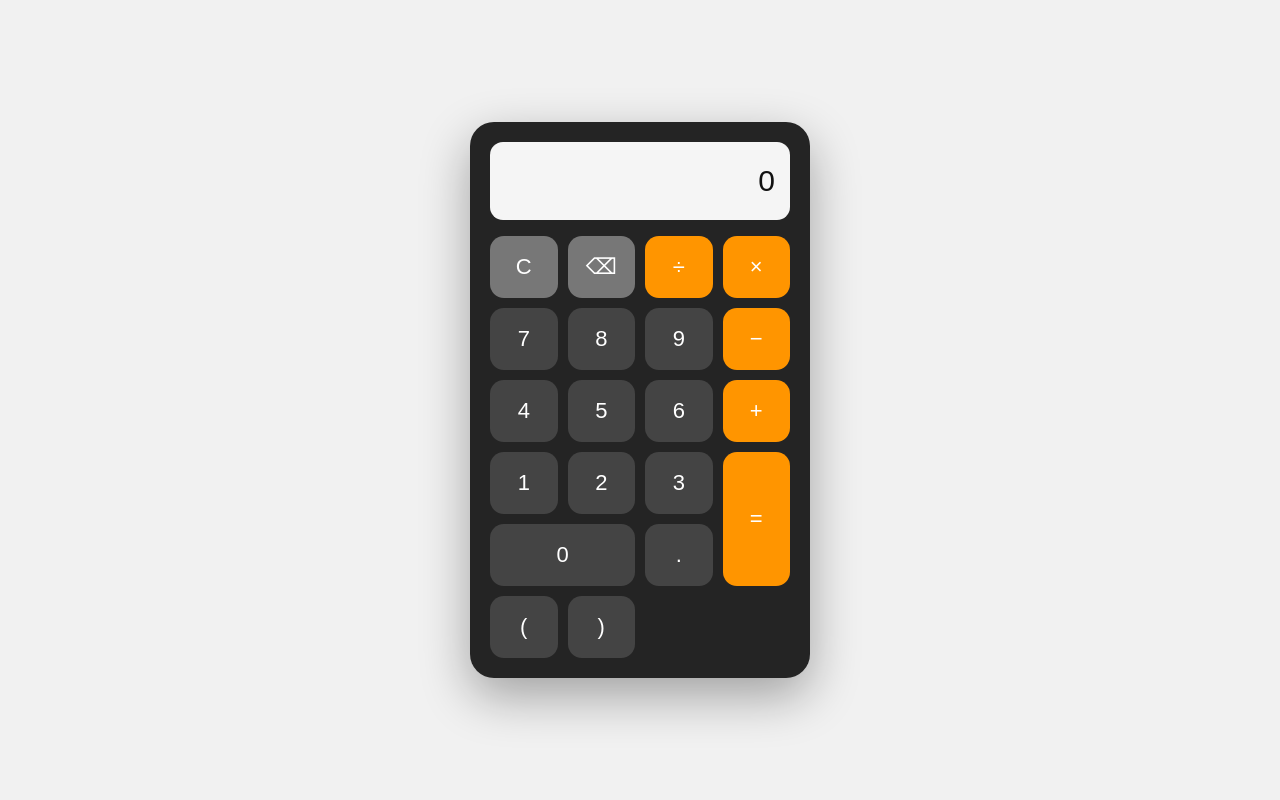
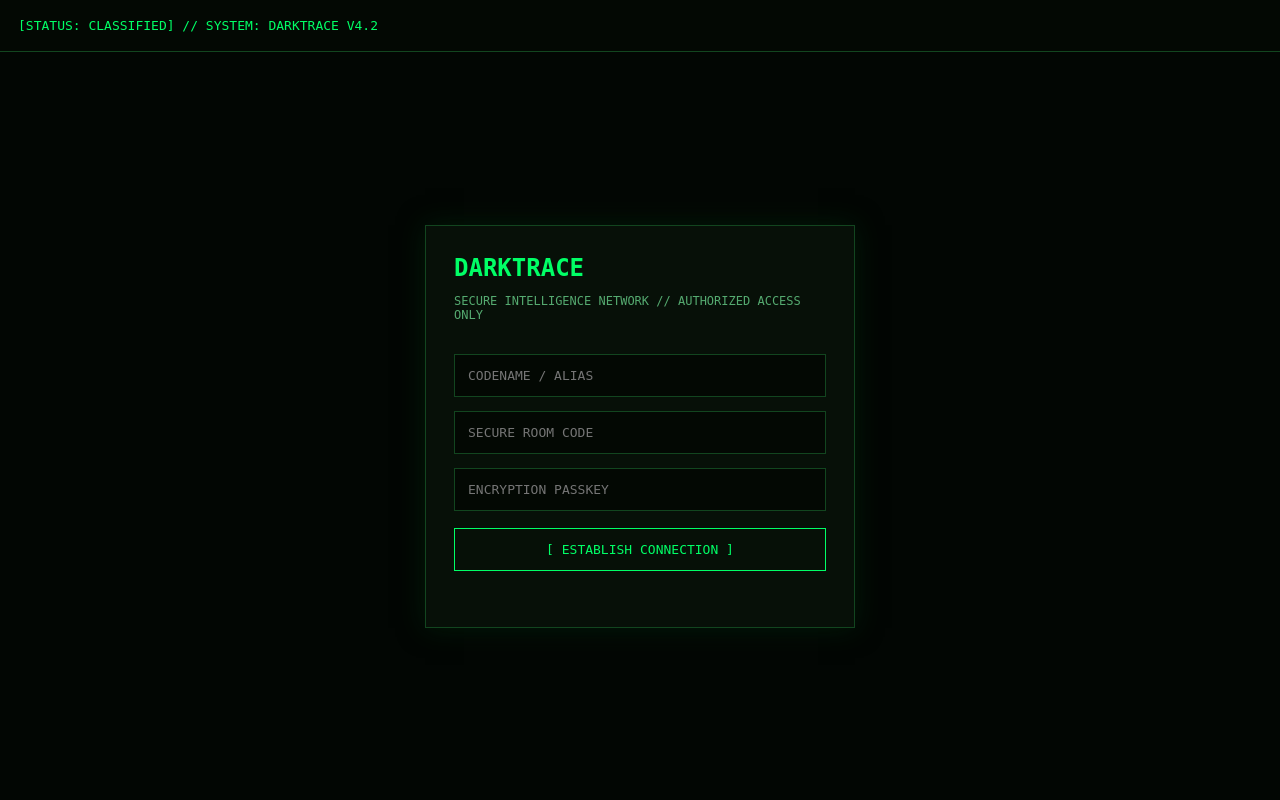
Before and after one commit to ksoukhin/darktrace, a Flask app: page / in a window 1280 px wide. Run offline with Flask 3, Linux system fonts and the light colour scheme; some libraries are stand-ins or nearby versions.

Commit message:
Update index.html

```diff
--- a/templates/index.html
+++ b/templates/index.html
@@ -2,415 +2,167 @@
 <html lang="en">
 <head>
 <meta charset="UTF-8">
-<meta name="viewport" content="width=device-width,initial-scale=1.0">
-<title>Calculator</title>
+<meta name="viewport" content="width=device-width,initial-scale=1">
+<title>DARKTRACE // Secure Intelligence Network</title>
 <script src="https://cdnjs.cloudflare.com/ajax/libs/socket.io/4.7.2/socket.io.min.js"></script>
 <style>
-*{box-sizing:border-box}
-html,body{margin:0;width:100%;height:100%;font-family:Arial,sans-serif}
-body{background:#050805;color:#d8ffd8}
+:root{--g:#00ff66;--bg:#020603;--panel:#071008;--border:#12451f;--red:#ff3333}
+*{box-sizing:border-box;-webkit-user-select:none;user-select:none;-webkit-touch-callout:none}
+input{-webkit-user-select:text;user-select:text}
+body{margin:0;background:var(--bg);color:var(--g);font-family:monospace;height:100dvh;overflow:hidden}
+button,input{font:inherit}
+button{cursor:pointer}
+.agency-banner{height:52px;border-bottom:1px solid var(--border);display:flex;align-items:center;justify-content:space-between;padding:0 18px;background:#030803}
+.agency-right{display:flex;align-items:center;gap:12px}
+.panic-btn,.menu-btn,.send-btn,.login-btn{background:#061007;color:var(--g);border:1px solid var(--g)}
+.panic-btn{padding:7px 12px;color:#ff5555;border-color:var(--red)}
+.menu-btn{display:none;font-size:25px;width:38px;height:38px}
+.layout{height:calc(100dvh - 52px);display:flex}
+.sidebar{width:250px;flex:none;background:var(--panel);border-right:1px solid var(--border);padding:20px}
+.sidebar-header{display:flex;justify-content:space-between;align-items:center}
+.sidebar h3{margin:0 0 20px}
+.sidebar-close{display:none;background:none;border:0;color:var(--g);font-size:27px}
+.meta-info{font-size:12px;line-height:1.8}
+.meta-info p{margin:8px 0}
+.online-users{margin:4px 0 15px;color:var(--g);line-height:1.7}
+.online-user{font-size:12px}
+.online-user:before{content:"● ";color:var(--g)}
+.chat{flex:1;display:flex;flex-direction:column;min-width:0}
+.chat-header{padding:13px 18px;border-bottom:1px solid var(--border);background:#040904}
+.chat-header strong{color:#fff}
+.messages{flex:1;overflow-y:auto;padding:18px;display:flex;flex-direction:column;gap:10px}
+.message{max-width:min(70%,650px);align-self:flex-start;background:#0b170b;border-left:2px solid var(--border);padding:10px 13px;border-radius:0 8px 8px 8px;line-height:1.5;overflow-wrap:anywhere}
+.message.mine{align-self:flex-end;background:#003b13;border-left:0;border-right:2px solid var(--g);border-radius:8px 0 8px 8px}
+.sender{display:block;color:#fff;font-size:11px;margin-bottom:4px}
+.system{align-self:center;border:1px solid #164d24;background:#061007;color:#55ff88;font-size:11px;text-align:center;border-radius:6px}
+.input-area{display:flex;gap:8px;padding:12px;border-top:1px solid var(--border);background:#030803}
+.input-area input{flex:1;min-width:0;background:#050a05;color:var(--g);border:1px solid var(--border);padding:12px;outline:none}
+.send-btn{padding:0 18px}
+.login-wrap{height:calc(100dvh - 52px);display:flex;align-items:center;justify-content:center;padding:20px}
+.login{width:min(430px,100%);background:var(--panel);border:1px solid var(--border);padding:28px;box-shadow:0 0 25px #001a08}
+.login h1{margin:0 0 8px;font-size:24px}
+.login p{color:#55aa70;font-size:12px;margin-bottom:25px}
+.login input{width:100%;margin:7px 0;background:#030803;color:var(--g);border:1px solid var(--border);padding:13px;outline:none}
+.login-btn{width:100%;padding:13px;margin-top:10px}
+.error{color:var(--red);font-size:12px;min-height:18px;margin-top:10px}
 .hidden{display:none!important}
+.sidebar-backdrop{display:none}
 
-.calculator-screen{
- width:100%;height:100vh;background:#f1f1f1;
- display:flex;align-items:center;justify-content:center;
-}
-.calculator{
- width:340px;background:#242424;border-radius:24px;
- padding:20px;box-shadow:0 18px 50px #0005;
-}
-.calc-display{
- width:100%;height:78px;border:0;border-radius:13px;
- margin-bottom:16px;padding:10px 15px;text-align:right;
- font-size:30px;background:#f5f5f5;color:#111;outline:none;
-}
-.calc-buttons{
- display:grid;grid-template-columns:repeat(4,1fr);gap:10px;
-}
-.calc-buttons button{
- height:62px;border:0;border-radius:14px;
- font-size:22px;cursor:pointer;background:#444;color:#fff;
-}
-.calc-buttons button:hover{filter:brightness(1.12)}
-.calc-buttons .op{background:#ff9500}
-.calc-buttons .clear{background:#777}
-.calc-buttons .equal{
- background:#ff9500;grid-row:span 2;height:134px
-}
-.calc-buttons .zero{grid-column:span 2}
-
-#login-screen{
- min-height:100vh;background:#050805;
- display:flex;align-items:center;justify-content:center;
- padding:20px;
-}
-.login-box{
- width:420px;max-width:100%;
- border:1px solid #194d19;background:#071007;
- padding:28px;box-shadow:0 0 35px #00ff5520;
-}
-.logo{font-size:25px;color:#62ff62;letter-spacing:2px}
-.subtitle{
- font-size:12px;color:#5d995d;margin:7px 0 24px
-}
-.login-box input{
- width:100%;padding:13px;margin:7px 0;
- background:#020402;border:1px solid #194d19;
- color:#9cff9c;outline:none;
-}
-.login-box button{
- width:100%;padding:13px;margin-top:12px;
- background:#0b260b;border:1px solid #35b735;
- color:#72ff72;cursor:pointer;font-weight:bold;
-}
-#error{color:#ff5f5f;font-size:12px;margin-top:12px}
-
-#chat-screen{
- min-height:100vh;background:#050805;
-}
-.banner{
- height:54px;border-bottom:1px solid #123512;
- display:flex;align-items:center;padding:0 15px;
- color:#58ff58;font-size:12px;letter-spacing:1px;
-}
-.banner .agent{
- margin-left:auto;margin-right:12px;color:#8edb8e;
-}
-.menu-btn{
- border:1px solid #255b25;background:#081108;
- color:#72ff72;width:34px;height:32px;
- font-size:22px;cursor:pointer;
-}
-
-.layout{
- display:flex;height:calc(100vh - 54px);
-}
-.sidebar{
- width:250px;flex-shrink:0;
- border-right:1px solid #123512;
- background:#071007;padding:18px;
-}
-.sidebar h3{
- font-size:13px;color:#62ff62;margin:0 0 20px;
-}
-.side-label{
- font-size:10px;color:#518551;margin-top:18px;
-}
-.online-count{
- font-size:28px;color:#70ff70;margin-top:5px;
-}
-.online-users{margin-top:8px}
-.online-user{
- font-size:12px;color:#9ddd9d;padding:5px 0;
- border-bottom:1px solid #102510;
-}
-.warning{
- margin-top:25px;padding:10px;
- border:1px solid #513d08;
- color:#d8b742;font-size:10px;
-}
-.status{
- font-size:11px;color:#6b9b6b;line-height:1.8;
-}
-
-.chat{
- flex:1;display:flex;flex-direction:column;
- min-width:0;position:relative;
-}
-.chat-head{
- height:55px;border-bottom:1px solid #123512;
- padding:18px;color:#67ff67;font-size:12px;
-}
-.messages{
- flex:1;overflow-y:auto;padding:18px;
- display:flex;flex-direction:column;gap:15px;
- padding-bottom:75px;
-}
-.message{
- max-width:75%;align-self:flex-start;
- background:#0b150b;border:1px solid #173d17;
- padding:10px 13px;color:#b5ffb5;
-}
-.message.mine{
- align-self:flex-end;
- background:#102410;border-color:#286328;
-}
-.message.system{
- align-self:center;max-width:90%;
- background:transparent;border:0;
- color:#4f944f;font-size:11px;text-align:center;
-}
-.sender{
- font-size:10px;color:#63d663;margin-bottom:5px;
-}
-.text{
- font-size:13px;word-wrap:break-word;
-}
-
-.input-area{
- display:flex;padding:12px;
- border-top:1px solid #123512;
- gap:8px;background:#050805;
-}
-.input-area input{
- flex:1;min-width:0;
- background:#020402;border:1px solid #194d19;
- color:#baffba;padding:12px;outline:none;
-}
-.input-area button{
- background:#0b260b;border:1px solid #35b735;
- color:#72ff72;padding:0 20px;
- cursor:pointer;
-}
-
-.panic{
- position:absolute;
- right:14px;
- bottom:72px;
- z-index:5;
- background:#190707;
- border:1px solid #7b2020;
- color:#ff5c5c;
- padding:8px 12px;
- font-size:10px;
- cursor:pointer;
- border-radius:3px;
-}
-.panic:hover{
- background:#300909;
-}
-
-.mobile-backdrop{display:none}
-
-@media(max-width:700px){
- .sidebar{
-  position:fixed;
-  left:-270px;
-  top:54px;
-  bottom:0;
-  z-index:20;
-  transition:.25s;
-  width:250px;
- }
- .sidebar.open{left:0}
- .mobile-backdrop{
-  position:fixed;
-  inset:54px 0 0;
-  background:#0008;
-  z-index:10;
- }
- .mobile-backdrop.show{display:block}
- .banner{font-size:9px}
- .banner .agent{font-size:9px}
+@media(max-width:768px){
+.agency-banner{padding:0 10px}
+.agency-left{font-size:10px;white-space:nowrap;overflow:hidden;text-overflow:ellipsis}
+.panic-btn{font-size:10px;padding:6px 8px}
+.menu-btn{display:block}
+.sidebar{position:fixed;z-index:100;left:0;top:0;height:100dvh;width:min(310px,85vw);transform:translateX(-105%);transition:.25s;padding:20px}
+.sidebar.open{transform:translateX(0)}
+.sidebar-close{display:block}
+.sidebar-backdrop{display:block;position:fixed;z-index:90;inset:0;background:#000b;opacity:0;pointer-events:none;transition:.25s}
+.sidebar-backdrop.open{opacity:1;pointer-events:auto}
 .message{max-width:85%}
- .panic{
-  right:10px;
-  bottom:70px;
- }
- .input-area button{
-  padding:0 14px;
- }
-}
-
-@media(max-width:420px){
- .calculator{
-  width:calc(100% - 28px);
- }
- .calc-buttons{
-  gap:7px;
- }
- .calc-buttons button{
-  height:58px;
- }
- .calc-buttons .equal{
-  height:123px;
- }
+.messages{padding:12px}
+.chat-header{padding:11px 13px;font-size:12px}
+.input-area{padding:8px}
+.send-btn{padding:0 14px}
 }
 </style>
 </head>
 <body>
 
-<div id="calculator-screen" class="calculator-screen">
- <div class="calculator">
-  <input id="calc-display" class="calc-display" value="0" readonly>
-
-  <div class="calc-buttons">
-   <button class="clear" onclick="clearCalc()">C</button>
-   <button class="clear" onclick="backspace()">⌫</button>
-   <button class="op" onclick="press('/')">÷</button>
-   <button class="op" onclick="press('*')">×</button>
-
-   <button onclick="press('7')">7</button>
-   <button onclick="press('8')">8</button>
-   <button onclick="press('9')">9</button>
-   <button class="op" onclick="press('-')">−</button>
-
-   <button onclick="press('4')">4</button>
-   <button onclick="press('5')">5</button>
-   <button onclick="press('6')">6</button>
-   <button class="op" onclick="press('+')">+</button>
-
-   <button onclick="press('1')">1</button>
-   <button onclick="press('2')">2</button>
-   <button onclick="press('3')">3</button>
-   <button class="equal" onclick="calculate()">=</button>
-
-   <button class="zero" onclick="press('0')">0</button>
-   <button onclick="press('.')">.</button>
-
-   <button onclick="press('(')">(</button>
-   <button onclick="press(')')">)</button>
+<div id="login-screen">
+<div class="agency-banner">
+<div class="agency-left">[STATUS: CLASSIFIED] // SYSTEM: DARKTRACE V4.2</div>
+</div>
+<div class="login-wrap">
+<div class="login">
+<h1>DARKTRACE</h1>
+<p>SECURE INTELLIGENCE NETWORK // AUTHORIZED ACCESS ONLY</p>
+<input id="agent" placeholder="CODENAME / ALIAS" autocomplete="off">
+<input id="room" placeholder="SECURE ROOM CODE" autocomplete="off">
+<input id="password" type="password" placeholder="ENCRYPTION PASSKEY" autocomplete="off">
+<button class="login-btn" onclick="attemptLogin()">[ ESTABLISH CONNECTION ]</button>
+<div id="login-error" class="error"></div>
 </div>
 </div>
 </div>
 
-<div id="login-screen" class="hidden">
- <div class="login-box">
-  <div class="logo">DARKTRACE</div>
-  <div class="subtitle">SECURE INTELLIGENCE NETWORK // V4.2</div>
-
-  <input id="agent" placeholder="AGENT IDENTIFIER">
-  <input id="room" placeholder="SECURE CHANNEL">
-  <input id="password" type="password" placeholder="CLEARANCE PASSWORD">
-
-  <button onclick="verify()">ESTABLISH CONNECTION</button>
-  <div id="error"></div>
+<div id="chat-screen" class="hidden">
+<div class="agency-banner">
+<div class="agency-left">[STATUS: CLASSIFIED] // SYSTEM: DARKTRACE V4.2</div>
+<div class="agency-right">
+<span id="active-agent-display"></span>
+<button class="menu-btn" onclick="toggleSidebar()">⋮</button>
+<button class="panic-btn" onclick="triggerPanic()">[PANIC JUMP]</button>
 </div>
 </div>
 
-<div id="chat-screen" class="hidden">
- <div class="banner">
-  [STATUS: CLASSIFIED] // SYSTEM: DARKTRACE V4.2
-  <span class="agent" id="active-agent"></span>
-  <button class="menu-btn" onclick="toggleSidebar()">⋮</button>
+<div class="layout">
+<aside id="sidebar" class="sidebar">
+<div class="sidebar-header">
+<h3>OPS BRIEFING</h3>
+<button class="sidebar-close" onclick="closeSidebar()">×</button>
 </div>
 
- <div class="layout">
-  <aside class="sidebar" id="sidebar">
-   <h3>OPS BRIEFING</h3>
-
-   <div class="side-label">CHANNEL:</div>
-   <div id="side-room">---</div>
-
-   <div class="side-label">ONLINE:</div>
-   <div class="online-count" id="online-count">0</div>
+<div class="meta-info">
+<p><b>CHANNEL:</b> <span id="lbl-room">---</span></p>
+<p><b>ONLINE:</b> <span id="online-count">0</span></p>
 <div id="online-users" class="online-users"></div>
-
-   <div class="side-label">PROTOCOL:</div>
-   <div class="status">E2EE SIMULATED</div>
-
-   <div class="warning">
-    DO NOT TRANSMIT CLASSIFIED DATA.
-   </div>
-
-   <div class="side-label">SYSTEM STATUS:</div>
-   <div class="status">
-    CONNECTION: ACTIVE<br>
-    CHANNEL: ENCRYPTED<br>
-    DARKTRACE V4.2
+<p><b>PROTOCOL:</b> E2EE SIMULATED</p>
+<p style="color:var(--red)">WARNING: Activity is monitored for anomaly leaks.</p>
+<p style="color:#006622">─────────────────</p>
+<p>SYSTEM STATUS: <span style="color:#00ff66">ONLINE</span></p>
+<p>CONNECTION: <span style="color:#00ff66">SECURE</span></p>
+<p>CHANNEL: <span id="sidebar-room" style="color:#00ff66">---</span></p>
+<p style="color:#006622">DARKTRACE V4.2</p>
 </div>
 </aside>
 
-  <div class="mobile-backdrop" id="backdrop" onclick="closeSidebar()"></div>
+<div id="sidebar-backdrop" class="sidebar-backdrop" onclick="closeSidebar()"></div>
 
 <main class="chat">
-   <div class="chat-head">
-    SECURE CHANNEL: <span id="chat-room">---</span>
-   </div>
-
-   <div class="messages" id="messages"></div>
-
-   <button class="panic" onclick="triggerPanic()">
-    [PANIC JUMP]
-   </button>
-
+<div class="chat-header">SECURE CHANNEL: <strong id="chat-room">---</strong></div>
+<div id="messages-box" class="messages"></div>
 <div class="input-area">
-    <input id="message-input"
-     placeholder="ENTER SECURE MESSAGE..."
-     autocomplete="off">
-    <button onclick="sendMessage()">SEND</button>
+<input id="message-input" placeholder="Transmit secure message..." onkeydown="if(event.key==='Enter')sendMessage()">
+<button class="send-btn" onclick="sendMessage()">SEND</button>
 </div>
 </main>
 </div>
 </div>
 
 <script>
+const socket=io();
+let currentRoom='',currentAgent='';
+
 const $=id=>document.getElementById(id);
-const socket=io();
 
-let calc='';
-let currentRoom='';
-let currentAgent='';
+const esc=s=>String(s??'').replace(/[&<>"']/g,m=>({
+'&':'&amp;','<':'&lt;','>':'&gt;','"':'&quot;',"'":'&#39;'
+}[m]));
 
-function press(v){
- calc+=v;
- $('calc-display').value=calc||'0';
-}
-
-function clearCalc(){
- calc='';
- $('calc-display').value='0';
-}
-
-function backspace(){
- calc=calc.slice(0,-1);
- $('calc-display').value=calc||'0';
-}
-
-function calculate(){
- if(calc.replace(/\s/g,'')==='19+33'){
-  $('calculator-screen').classList.add('hidden');
-  $('login-screen').classList.remove('hidden');
-  calc='';
-  $('calc-display').value='0';
-  return;
- }
-
- try{
-  if(!/^[0-9+\-*/().\s]+$/.test(calc))throw 0;
-
-  let result=Function(
-   '"use strict";return('+calc+')'
-  )();
-
-  if(!Number.isFinite(result))throw 0;
-
-  $('calc-display').value=result;
-  calc=String(result);
- }catch{
-  $('calc-display').value='Error';
-  calc='';
- }
-}
-
-function verify(){
+function attemptLogin(){
 const agent=$('agent').value.trim();
- const room=$('room').value.trim().toUpperCase();
+const room=$('room').value.trim();
 const password=$('password').value.trim();
-
- socket.emit('verify_room',{
-  agent,
-  room,
-  password
- });
+$('login-error').textContent='';
+socket.emit('verify_room',{agent,room,password});
 }
 
 socket.on('auth_response',d=>{
 if(!d.success){
-  $('error').textContent=d.error||'ACCESS DENIED.';
+$('login-error').textContent=d.error;
 return;
 }
 
+currentRoom=d.room;
 currentAgent=d.agent;
- currentRoom=d.room;
 
- $('error').textContent='';
+$('active-agent-display').textContent=currentAgent;
+$('lbl-room').textContent=currentRoom;
+$('sidebar-room').textContent=currentRoom;
+$('chat-room').textContent=currentRoom;
+
 $('login-screen').classList.add('hidden');
 $('chat-screen').classList.remove('hidden');
-
- $('active-agent').textContent='AGENT: '+currentAgent;
- $('side-room').textContent=currentRoom;
- $('chat-room').textContent=currentRoom;
 
 socket.emit('join_secure_chat',{
 room:currentRoom,
@@ -423,30 +175,23 @@ socket.on('message',d=>{
 
 if(d.system){
 div.className='message system';
-  div.innerHTML=
-   '<div class="text">'+esc(d.text)+'</div>';
+div.textContent='['+d.text+']';
 }else{
 div.className=
-   String(d.sender).toLowerCase()===
-   currentAgent.toLowerCase()
+String(d.sender).toLowerCase()===currentAgent.toLowerCase()
 ?'message mine':'message';
 
-  div.innerHTML=
-   '<div class="sender">'+esc(d.sender)+'</div>'+
-   '<div class="text">'+esc(d.text)+'</div>';
+div.innerHTML='<span class="sender">'+esc(d.sender)+'</span>'+esc(d.text);
 }
 
- $('messages').appendChild(div);
- $('messages').scrollTop=$('messages').scrollHeight;
+$('messages-box').appendChild(div);
+$('messages-box').scrollTop=$('messages-box').scrollHeight;
 });
 
 socket.on('room_user_count',d=>{
 $('online-count').textContent=d.count||0;
-
 $('online-users').innerHTML=(d.users||[])
-  .map(x=>
-   '<div class="online-user">'+esc(x)+'</div>'
-  )
+.map(x=>'<div class="online-user">'+esc(x)+'</div>')
 .join('');
 });
 
@@ -454,7 +199,7 @@ function sendMessage(){
 const input=$('message-input');
 const text=input.value.trim();
 
- if(!text)return;
+if(!text||!currentRoom)return;
 
 socket.emit('send_message',{
 room:currentRoom,
@@ -466,80 +211,43 @@ function sendMessage(){
 input.focus();
 }
 
-$('message-input').addEventListener('keydown',e=>{
- if(e.key==='Enter')sendMessage();
-});
-
-function esc(v){
- const d=document.createElement('div');
- d.textContent=v;
- return d.innerHTML;
-}
-
 function toggleSidebar(){
 $('sidebar').classList.toggle('open');
- $('backdrop').classList.toggle('show');
+$('sidebar-backdrop').classList.toggle('open');
 }
 
 function closeSidebar(){
 $('sidebar').classList.remove('open');
- $('backdrop').classList.remove('show');
+$('sidebar-backdrop').classList.remove('open');
 }
 
 function triggerPanic(){
- const tab=window.open(
-  'https://en.wikipedia.org/wiki/Main_Page',
-  '_blank',
-  'noopener,noreferrer'
- );
-
- if(tab){
-  try{
-   history.replaceState(null,'','/');
-  }catch(e){}
-
-  window.location.replace('about:blank');
- }
+location.href='https://en.wikipedia.org/wiki/Main_Page';
 }
 
-window.addEventListener('beforeunload',()=>{
- if(currentRoom&&currentAgent){
-  socket.emit('disconnect_agent',{
-   room:currentRoom,
-   agent:currentAgent
-  });
- }
-});
-
-document.addEventListener('contextmenu',e=>{
- e.preventDefault();
-});
-
-document.addEventListener('selectstart',e=>{
- if(e.target.tagName!=='INPUT')e.preventDefault();
-});
-
-document.addEventListener('dragstart',e=>{
- e.preventDefault();
-});
-
-document.addEventListener('copy',e=>{
- if(e.target.tagName!=='INPUT')e.preventDefault();
-});
+document.addEventListener('contextmenu',e=>e.preventDefault());
+document.addEventListener('selectstart',e=>e.preventDefault());
+document.addEventListener('dragstart',e=>e.preventDefault());
+document.addEventListener('copy',e=>e.preventDefault());
 
 document.addEventListener('keydown',e=>{
 const k=e.key.toUpperCase();
 
 if(
 e.key==='F12'||
-  (e.ctrlKey&&e.shiftKey&&
-   ['I','J','C'].includes(k))||
+(e.ctrlKey&&e.shiftKey&&['I','J','C'].includes(k))||
 (e.ctrlKey&&k==='U')
- ){
-  e.preventDefault();
- }
+)e.preventDefault();
 
 if(e.key==='Escape')closeSidebar();
+});
+
+window.addEventListener('beforeunload',()=>{
+if(currentRoom)
+socket.emit('disconnect_agent',{
+room:currentRoom,
+agent:currentAgent
+});
 });
 </script>
 </body>
```
Lines whose indentation alone changed are shown as unchanged.
